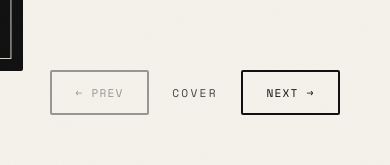
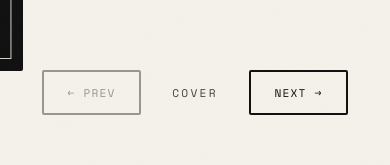
Before and after one commit to eiaiproject/Portofolio, a Next.js app: page / in a window 390 px wide. Shown: the part 582-747 px from the top of the page. Built offline with nearby package versions, Linux system fonts and the light colour scheme.

Commit message:
ui: widen Prev/Next control spacing on mobile (0.75→1.25rem)

```diff
--- a/app/globals.css
+++ b/app/globals.css
@@ -1618,7 +1618,10 @@ main {
 
 @media (max-width: 767px) {
   .book-controls {
-    gap: 0.75rem;
+    gap: 1.25rem;
+  }
+  .book-indicator {
+    min-width: 4.5em;
   }
 }
 
```
